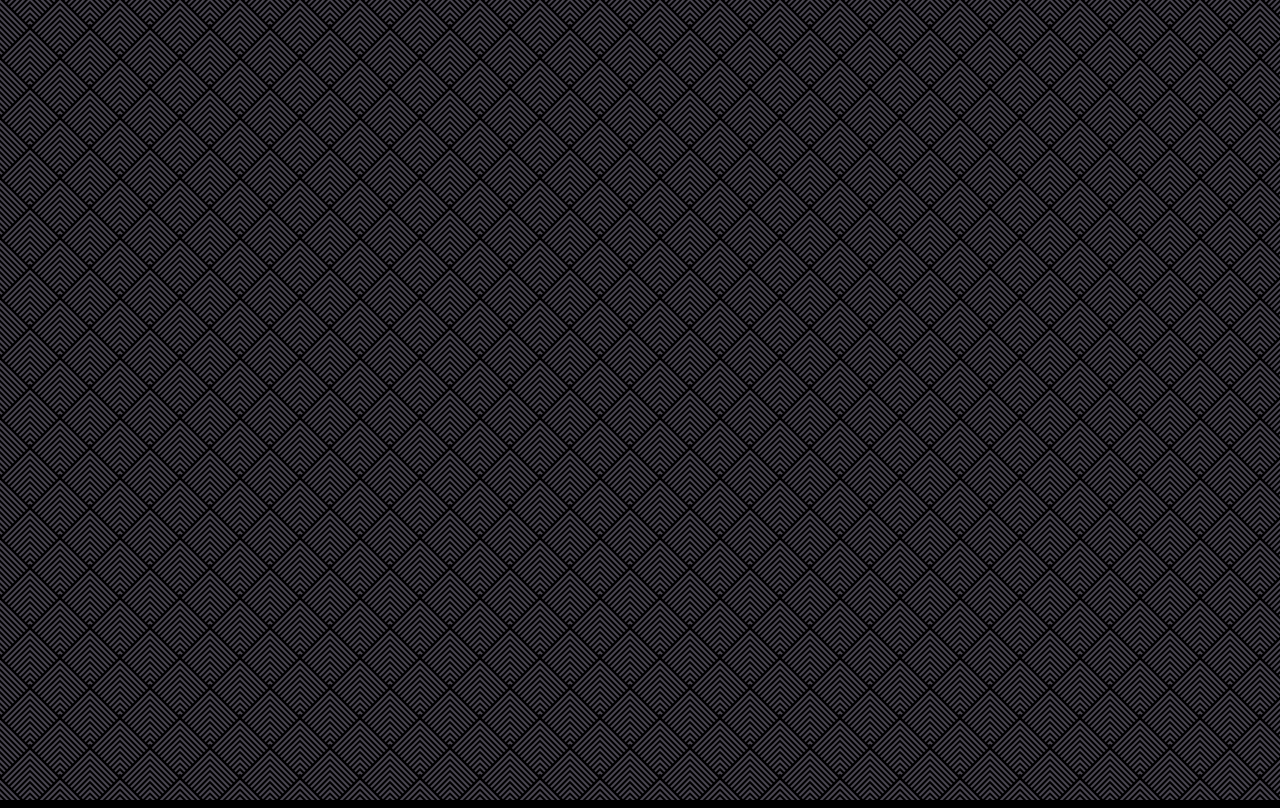
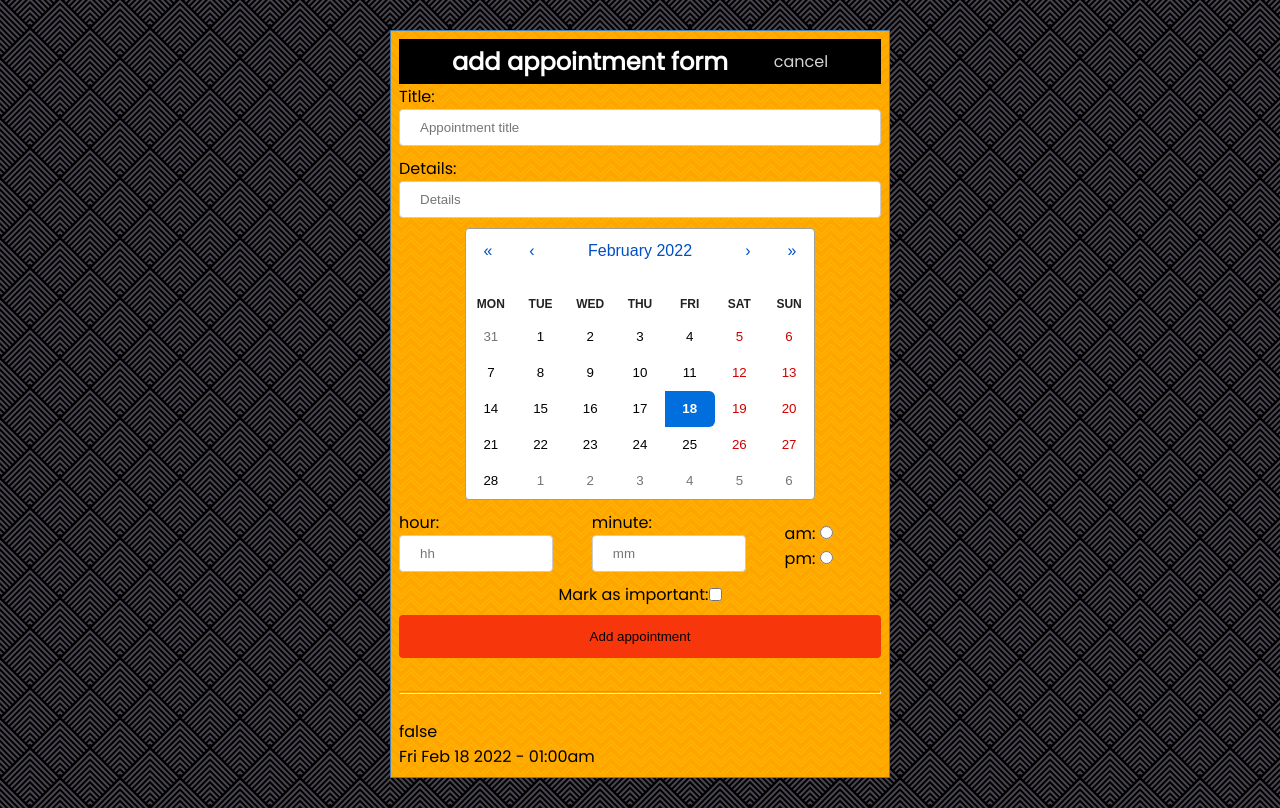
Before and after one commit to jmiguelcastellanosj/ap-m, a React (Create React App) app: page /ap-m/add in a window 1280 px wide. Before the commit this address had no page. Built offline with nearby package versions, Linux system fonts and the light colour scheme.

Commit message:
add /ap-m in front of each path in dashboard.js, and add homepage to pkg.json

```diff
--- a/db.json
+++ b/db.json
@@ -80,7 +80,7 @@
         2022,
         "08",
         "36",
-        "pm"
+        "am"
       ],
       "id": 7
     }
--- a/package.json
+++ b/package.json
@@ -1,6 +1,6 @@
 {
   "name": "a-m",
-
+  "homepage": "https://jmiguelcastellanosj.github.io/ap-m",
   "version": "0.1.0",
   "private": true,
   "dependencies": {
--- a/src/App.js
+++ b/src/App.js
@@ -25,9 +25,9 @@
         <AppUpdateContext.Provider value={{ updateAppointments, updateAppToEdit }}>
           <Router>
             <Routes>
-                <Route path="/" element={<Dashboard />} />
-                <Route path="/add" element={<AddAppointmentForm />} />
-                <Route path="/edit" element={<EditAppointment />} />
+                <Route path="/ap-m/" element={<Dashboard />} />
+                <Route path="/ap-m/add" element={<AddAppointmentForm />} />
+                <Route path="/ap-m/edit" element={<EditAppointment />} />
             </Routes>
           </Router>
         </AppUpdateContext.Provider>
```
